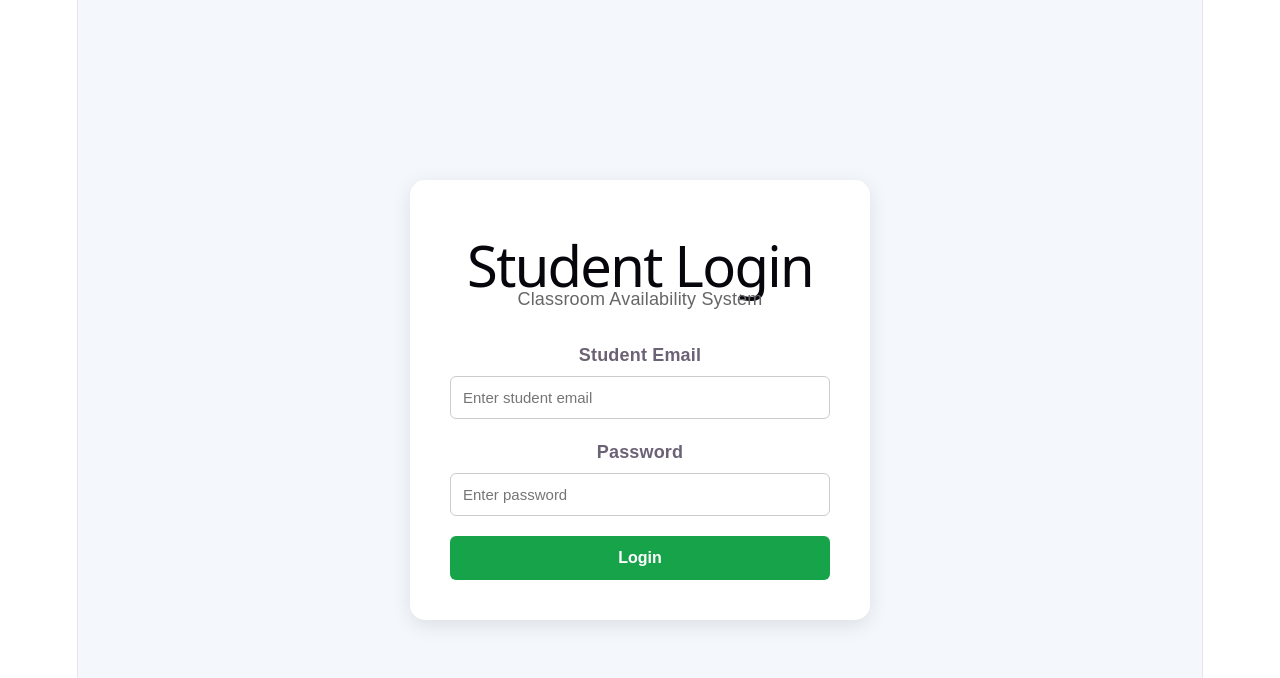
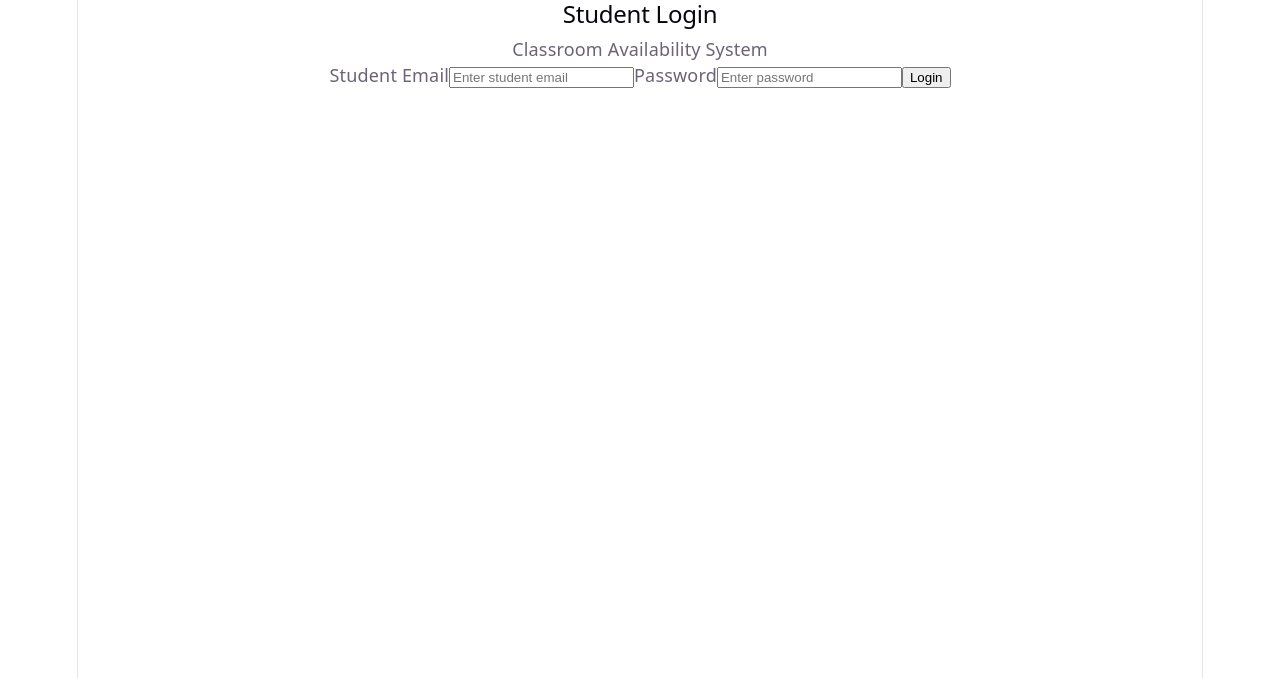
Before and after one commit to paillamindhya/ClassroomAvailabilitySystem, a React (Vite) app in the folder frontend_new/: page / in a window 1280 px wide. Both pictures are taken after a click on the button "Student". Shown: the top 678 px of the page. Built offline with nearby package versions, Linux system fonts and the light colour scheme.

Commit message:
Fix student login backend URL

```diff
--- a/frontend_new/src/StudentLogin.jsx
+++ b/frontend_new/src/StudentLogin.jsx
@@ -1,182 +1,94 @@
-import { useState } from "react";
 
-function StudentLogin({ onLogin }) {
+import React, { useState } from "react";
 
+function StudentLogin() {
   const [email, setEmail] = useState("");
   const [password, setPassword] = useState("");
-    const [error, setError] = useState("");
+  const [message, setMessage] = useState("");
   const [loading, setLoading] = useState(false);
 
-    const handleLogin = async () => {
-
-        setError("");
-
-        if (!email || !password) {
-            setError("Please enter email and password.");
-            return;
-        }
-
+  const handleLogin = async (e) => {
+    e.preventDefault();
+    setMessage("");
     setLoading(true);
 
     try {
       const response = await fetch(
-                "http://https://classroom-availability-backend-rwso.onrender.com/student/login",
+        "https://classroom-availability-backend-rwso.onrender.com/student/login",
         {
           method: "POST",
           headers: {
-                        "Content-Type": "application/json"
+            "Content-Type": "application/json",
           },
           body: JSON.stringify({
-                        email: email,
-                        password: password
-                    })
+            email: email.trim(),
+            password: password,
+          }),
         }
       );
 
-            const data = await response.json();
+      const data = await response.json().catch(() => ({}));
 
-            if (response.ok) {
-                onLogin(data);
-            } else {
-                setError(
-                    data.message || "Invalid student email or password."
+      if (!response.ok) {
+        setMessage(
+          data.message ||
+            data.error ||
+            `Login failed (${response.status}). Check your credentials.`
         );
+        return;
       }
 
+      // Keep the login response available for the dashboard.
+      localStorage.setItem("student", JSON.stringify(data));
+
+      setMessage("Login successful!");
+
+      // If your project has a student dashboard route, open it.
+      window.location.href = "/student-dashboard";
     } catch (error) {
-            setError("Unable to connect to Java backend.");
+      console.error("Student login error:", error);
+      setMessage(
+        "Unable to connect to Java backend. Please try again."
+      );
     } finally {
       setLoading(false);
     }
   };
 
   return (
-        <div style={styles.page}>
+    <div className="login-container">
+      <h2>Student Login</h2>
+      <p>Classroom Availability System</p>
 
-            <div style={styles.loginBox}>
-
-                <h1 style={styles.title}>
-                    Student Login
-                </h1>
-
-                <p style={styles.subtitle}>
-                    Classroom Availability System
-                </p>
-
-                <div style={styles.inputGroup}>
-                    <label style={styles.label}>
-                        Student Email
-                    </label>
-
+      <form onSubmit={handleLogin}>
+        <label htmlFor="email">Student Email</label>
         <input
+          id="email"
           type="email"
           placeholder="Enter student email"
           value={email}
           onChange={(e) => setEmail(e.target.value)}
-                        style={styles.input}
+          required
         />
-                </div>
 
-                <div style={styles.inputGroup}>
-                    <label style={styles.label}>
-                        Password
-                    </label>
-
+        <label htmlFor="password">Password</label>
         <input
+          id="password"
           type="password"
           placeholder="Enter password"
           value={password}
           onChange={(e) => setPassword(e.target.value)}
-                        style={styles.input}
+          required
         />
-                </div>
 
-                {error && (
-                    <p style={styles.error}>
-                        {error}
-                    </p>
-                )}
-
-                <button
-                    onClick={handleLogin}
-                    style={styles.button}
-                    disabled={loading}
-                >
+        <button type="submit" disabled={loading}>
           {loading ? "Logging in..." : "Login"}
         </button>
+      </form>
 
-            </div>
-
+      {message && <p role="alert">{message}</p>}
     </div>
   );
 }
 
-const styles = {
-
-    page: {
-        minHeight: "100vh",
-        display: "flex",
-        justifyContent: "center",
-        alignItems: "center",
-        backgroundColor: "#f4f7fb",
-        fontFamily: "Arial, sans-serif"
-    },
-
-    loginBox: {
-        width: "380px",
-        backgroundColor: "white",
-        padding: "40px",
-        borderRadius: "15px",
-        boxShadow: "0 5px 20px rgba(0,0,0,0.1)"
-    },
-
-    title: {
-        textAlign: "center",
-        marginBottom: "8px"
-    },
-
-    subtitle: {
-        textAlign: "center",
-        color: "#666",
-        marginBottom: "30px"
-    },
-
-    inputGroup: {
-        marginBottom: "20px"
-    },
-
-    label: {
-        display: "block",
-        marginBottom: "8px",
-        fontWeight: "bold"
-    },
-
-    input: {
-        width: "100%",
-        boxSizing: "border-box",
-        padding: "12px",
-        border: "1px solid #ccc",
-        borderRadius: "6px",
-        fontSize: "15px"
-    },
-
-    button: {
-        width: "100%",
-        padding: "13px",
-        backgroundColor: "#16a34a",
-        color: "white",
-        border: "none",
-        borderRadius: "6px",
-        fontSize: "16px",
-        fontWeight: "bold",
-        cursor: "pointer"
-    },
-
-    error: {
-        color: "#dc2626",
-        textAlign: "center",
-        marginBottom: "15px"
-    }
-};
-
 export default StudentLogin;
```
Lines whose indentation alone changed are shown as unchanged.
